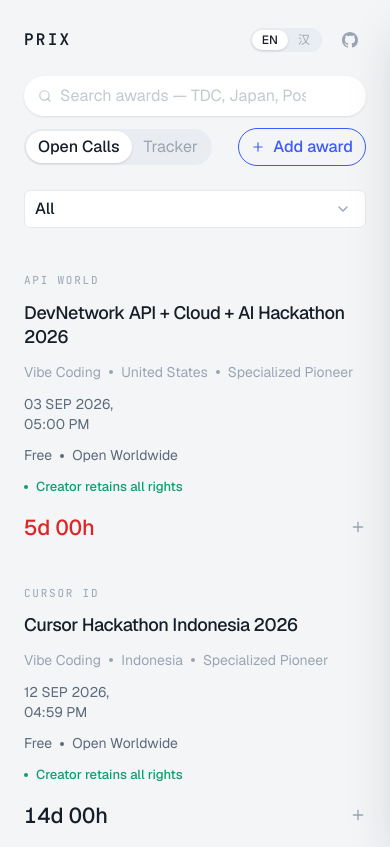
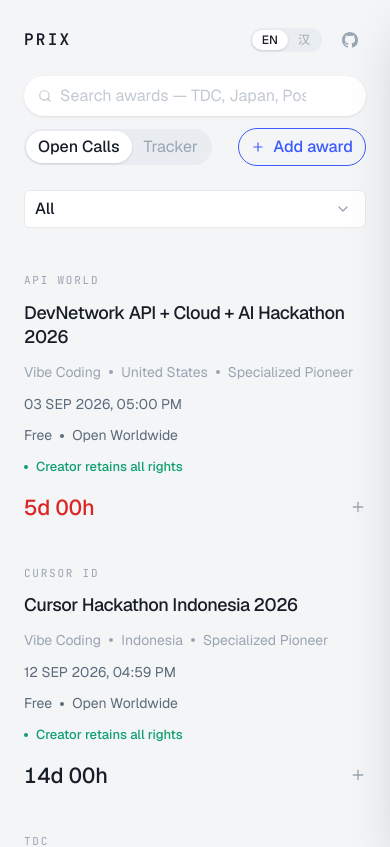
Before and after one commit to Xiling13/PRIX, a React (Vite) app: page / in a window 390 px wide. Shown: the top 847 px of the page. Built offline with nearby package versions, Linux system fonts and the light colour scheme.

Commit message:
Mobile time display

```diff
--- a/src/components/CompetitionRow.tsx
+++ b/src/components/CompetitionRow.tsx
@@ -78,6 +78,7 @@
             isoLocal={competition.deadlines.final}
             timezone={competition.deadlines.timezone}
             lang={lang}
+            stackOnNarrow={false}
           />
         ) : (
           `${meta(m.nextCycle)} ${next.year} ${next.quarter}`
--- a/src/components/StackedDateTime.tsx
+++ b/src/components/StackedDateTime.tsx
@@ -11,12 +11,15 @@
   inTimezone = false,
   lang,
   className,
+  stackOnNarrow = true,
 }: {
   isoLocal: string
   timezone: string
   inTimezone?: boolean
   lang: Lang
   className?: string
+  /** When true (default), stack date/time below 480px. When false, always one line. */
+  stackOnNarrow?: boolean
 }) {
   const stacked = formatDisplayDateStacked(
     isoLocal,
@@ -25,6 +28,10 @@
     lang,
   )
   const full = formatDisplayDate(isoLocal, timezone, inTimezone, lang)
+
+  if (!stackOnNarrow) {
+    return <span className={className}>{full}</span>
+  }
 
   return (
     <>
```
